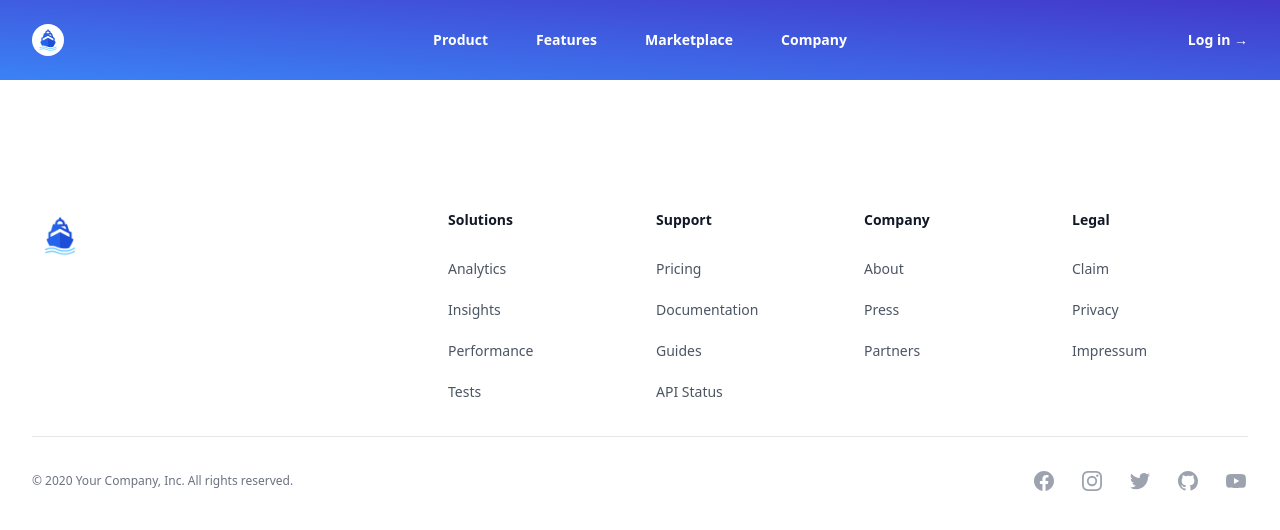
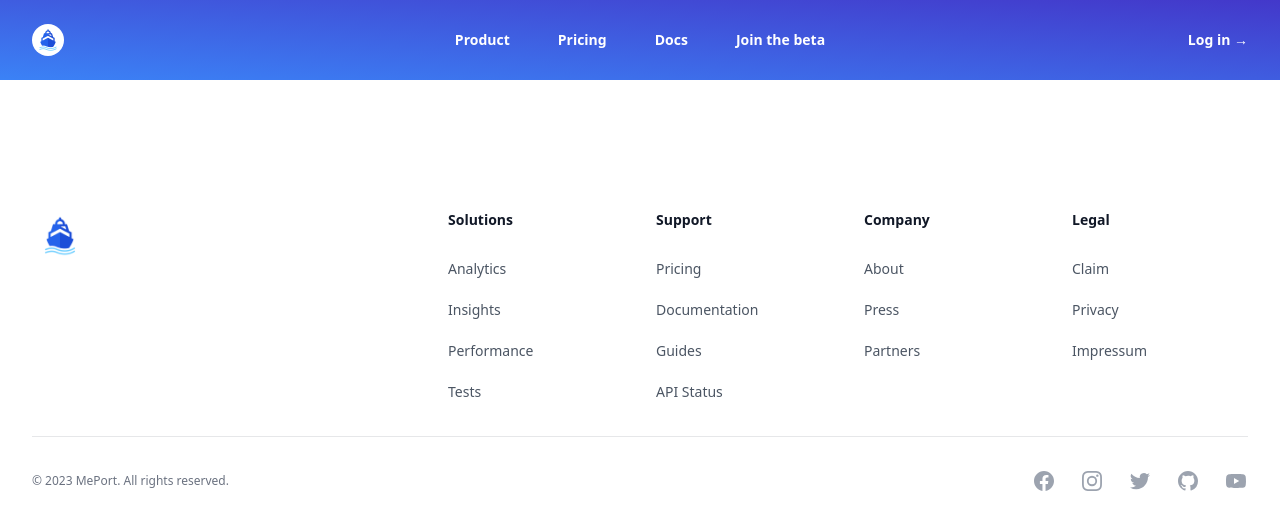
Before and after one commit to threes-at/meport-io, a Nuxt app: page /privacy in a window 1280 px wide. Shown: the top 530 px of the page. Built offline with nearby package versions, Linux system fonts and the light colour scheme.

Commit message:
add meport

```diff
--- a/app.vue
+++ b/app.vue
@@ -3,3 +3,6 @@
     <NuxtPage />
   </NuxtLayout>
 </template>
+
+<script>
+</script>
--- a/layouts/default.vue
+++ b/layouts/default.vue
@@ -29,7 +29,7 @@
         <div class="flex items-center justify-between">
           <a href="#" class="-m-1.5 p-1.5">
             <span class="sr-only">Your Company</span>
-            <img class="h-8 w-auto" src="https://tailwindui.com/img/logos/mark.svg?color=indigo&shade=600" alt="" />
+            <img class="h-12 w-auto" src="/images/icon-512-maskable.png" alt="" />
           </a>
           <button type="button" class="-m-2.5 rounded-md p-2.5 text-gray-700" @click="mobileMenuOpen = false">
             <span class="sr-only">Close menu</span>
@@ -44,9 +44,8 @@
                   item.name }}</a>
             </div>
             <div class="py-6">
-              <a href="#"
-                class="-mx-3 block rounded-lg py-2.5 px-3 text-base font-semibold leading-7 text-gray-900 hover:bg-gray-50">Log
-                in</a>
+              <a href="https://app.meport.io"
+                class="-mx-3 block rounded-lg py-2.5 px-3 text-base font-semibold leading-7 text-gray-900 hover:bg-gray-50">Log in</a>
             </div>
           </div>
         </div>
@@ -167,7 +166,7 @@
             <component :is="item.icon" class="h-6 w-6" aria-hidden="true" />
           </a>
         </div>
-        <p class="mt-8 text-xs leading-5 text-gray-500 md:order-1 md:mt-0">&copy; 2020 Your Company, Inc. All rights reserved.</p>
+        <p class="mt-8 text-xs leading-5 text-gray-500 md:order-1 md:mt-0">&copy; {{ new Date().getFullYear() }} MePort. All rights reserved.</p>
       </div>
     </div>
   </footer>
@@ -183,9 +182,9 @@ const mobileMenuOpen = ref(false)
 
 const navigation = [
   { name: 'Product', href: '#' },
-  { name: 'Features', href: '#' },
-  { name: 'Marketplace', href: '#' },
-  { name: 'Company', href: '#' },
+  { name: 'Pricing', href: '#' },
+  { name: 'Docs', href: '#' },
+  { name: 'Join the beta', href: '/join-beta' },
 ]
 
 
--- a/nuxt.config.ts
+++ b/nuxt.config.ts
@@ -14,5 +14,21 @@ export default defineNuxtConfig({
       tailwindcss: {},
       autoprefixer: {},
     },
+  },
+  app: {
+    head: {
+      script: [
+        {
+          src: "https://app.meport.io/st.js",
+          tagPriority: 'critical',
+        },
+        {
+          innerHTML: `
+            const Meport = new PageTracker("https://meport-5733xnph2q-ey.a.run.app")
+            Meport.init()
+          `
+        }
+      ]
+    }
   }
 })
--- /dev/null
+++ b/pages/privacy.vue
@@ -0,0 +1 @@
+<template></template>
```
